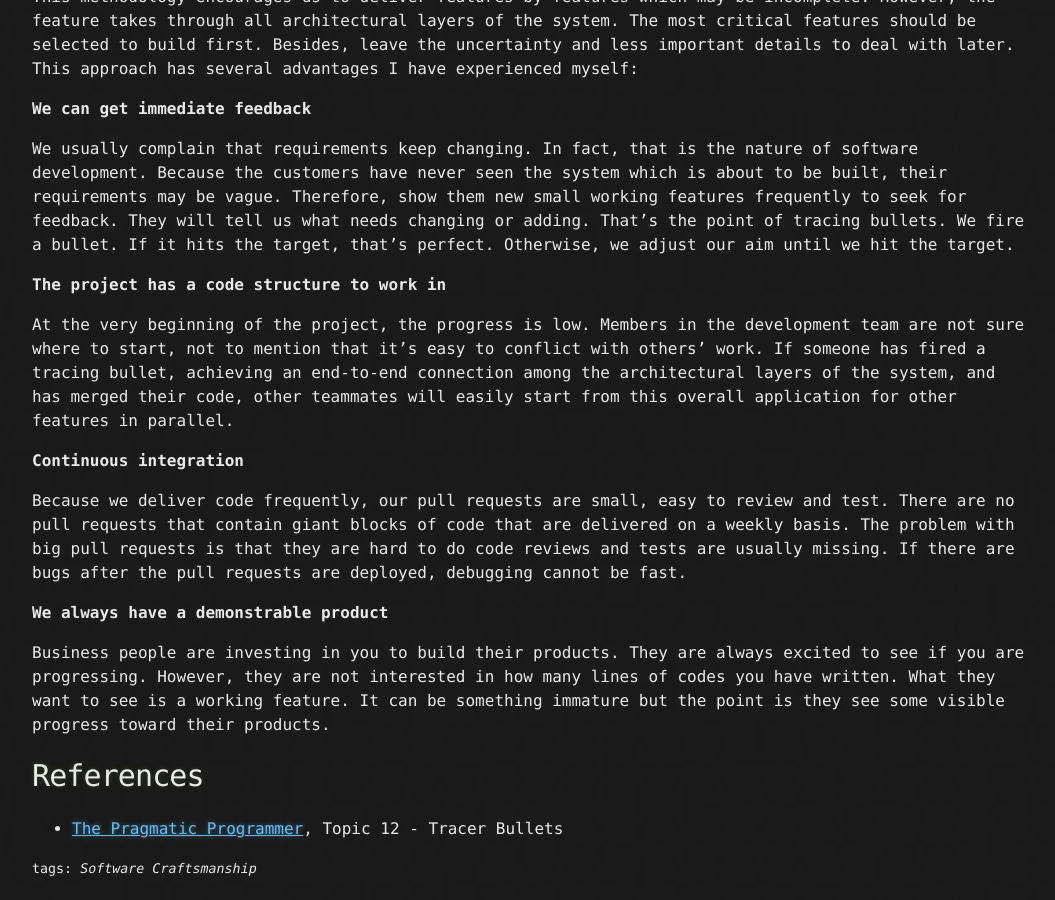
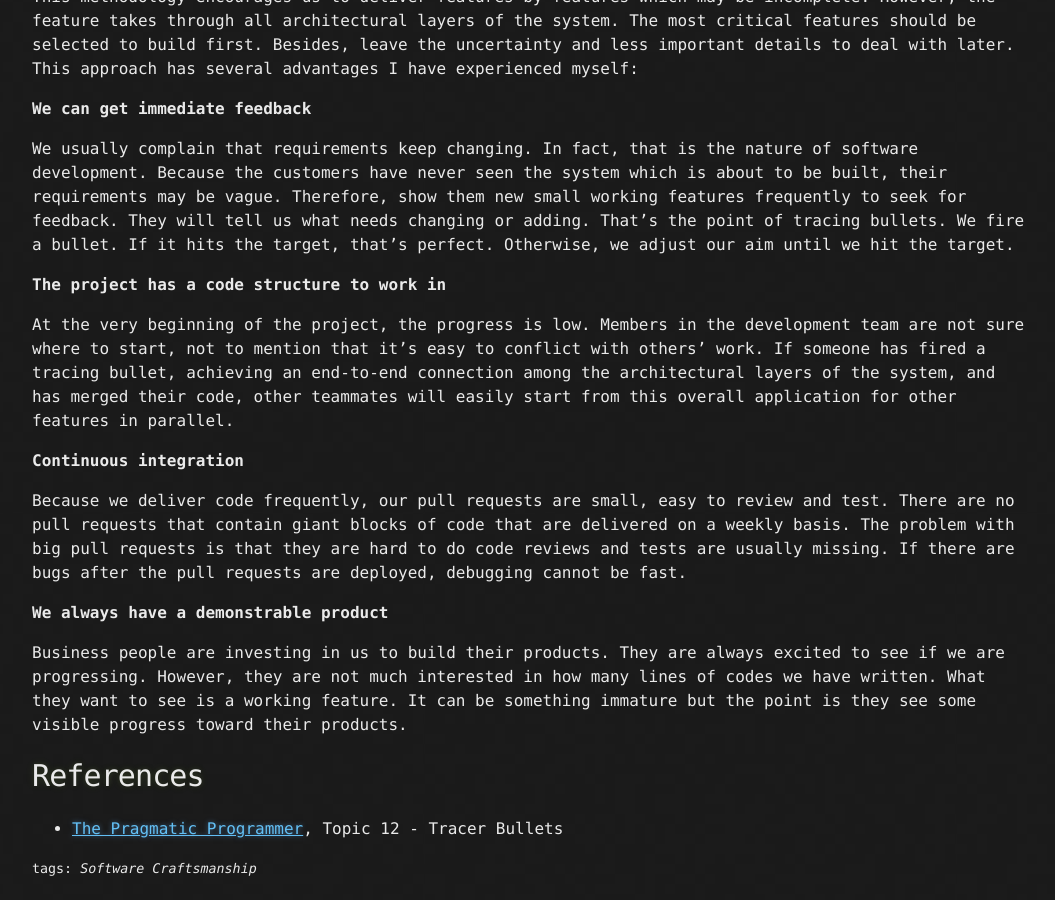
Before and after one commit to anlnt/anlnt.github.io, a Jekyll site: the page built from _posts/2021-05-23-tracer-bullet-development.markdown, in a window 1280 px wide and 900 px high, scrolled down 1083 px. Shown: the whole window, without its empty margins (108-1163 px from the left). Built offline with Jekyll 4.4.1, drawn with Linux system fonts in a browser that asks for light colours; some of the changed text lies outside the part shown.

Commit message:
Update 2021-05-23-tracer-bullet-development.markdown

```diff
--- a/_posts/2021-05-23-tracer-bullet-development.markdown
+++ b/_posts/2021-05-23-tracer-bullet-development.markdown
@@ -1,6 +1,6 @@
 ---
 layout: post
-title:  "Tracer Bullet Development"
+title:  "Tracer bullet development"
 date:   2021-05-23 09:11:24 +0700
 tag: [Software Craftsmanship]
 ---
@@ -29,7 +29,7 @@ Because we deliver code frequently, our pull requests are small, easy to review
 
 **We always have a demonstrable product**
 
-Business people are investing in you to build their products. They are always excited to see if you are progressing. However, they are not interested in how many lines of codes you have written. What they want to see is a working feature. It can be something immature but the point is they see some visible progress toward their products.
+Business people are investing in us to build their products. They are always excited to see if we are progressing. However, they are not much interested in how many lines of codes we have written. What they want to see is a working feature. It can be something immature but the point is they see some visible progress toward their products.
 
 
 # References
```
